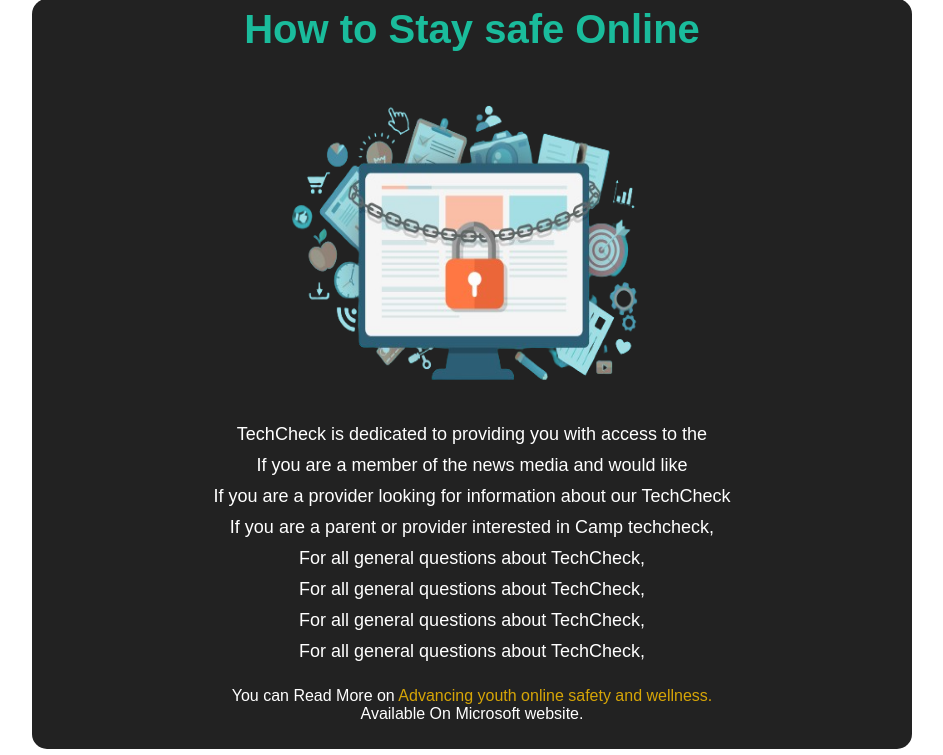
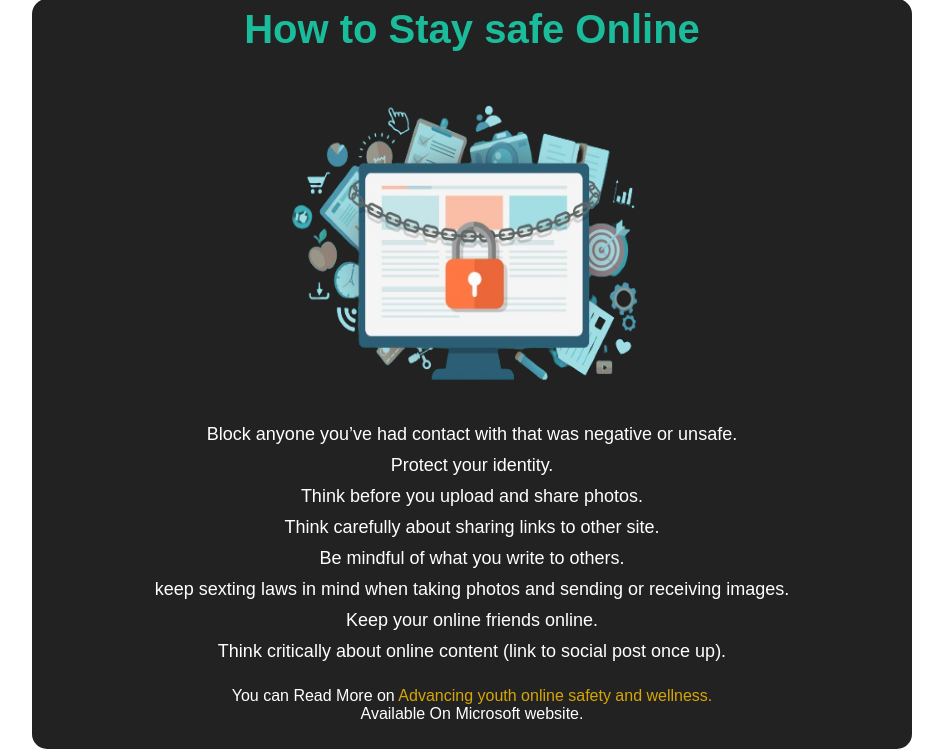
Before and after one commit to Lacsonii/LacsonImran-Online-safety-website, a PHP site: page / in a window 1280 px wide; the page is wider, and only the part inside the window is pictured. Shown: the part 821-1576 px from the top of that part, without its empty margins (168-1111 px from the left). Run offline with PHP 8.4, Linux system fonts and the light colour scheme.

Commit message:
Added how to stay safe online tips

```diff
--- a/index.php
+++ b/index.php
@@ -99,33 +99,28 @@
     <img src ="images/safe-online.png" alt ="pictureSafe">
         <ul>
             <li>
-                TechCheck is dedicated to providing you with access to the</br>
+                Block anyone you’ve had contact with that was negative or unsafe.</br>
             </li>
             <li>
-                If you are a member of the news media and would like</br>
+                Protect your identity.</br>
             </li>
             <li>
-                If you are a provider looking for information about our TechCheck</br>
+                Think before you upload and share photos.</br>
             </li>
             <li>
-                If you are a parent or provider interested in Camp techcheck,</br>
-
+                Think carefully about sharing links to other site.</br>
             </p>
             <li>
-                For all general questions about TechCheck,</br>
-
+                Be mindful of what you write to others.</br>
             </li>
             <li>
-                For all general questions about TechCheck,</br>
-
+                keep sexting laws in mind when taking photos and sending or receiving images.</br>
             </li>
             <li>
-                For all general questions about TechCheck,</br>
-
+                Keep your online friends online.</br>
             </li>
             <li>
-                For all general questions about TechCheck,</br>
-
+                Think critically about online content (link to social post once up).</br>
             </li>
         </ul>
       <div class = "readmore">You can Read More on <a href="https://blogs.microsoft.com/on-the-issues/2024/01/16/youth-online-safety-ai-safer-internet/">Advancing youth online safety and wellness.</a></br>
```
